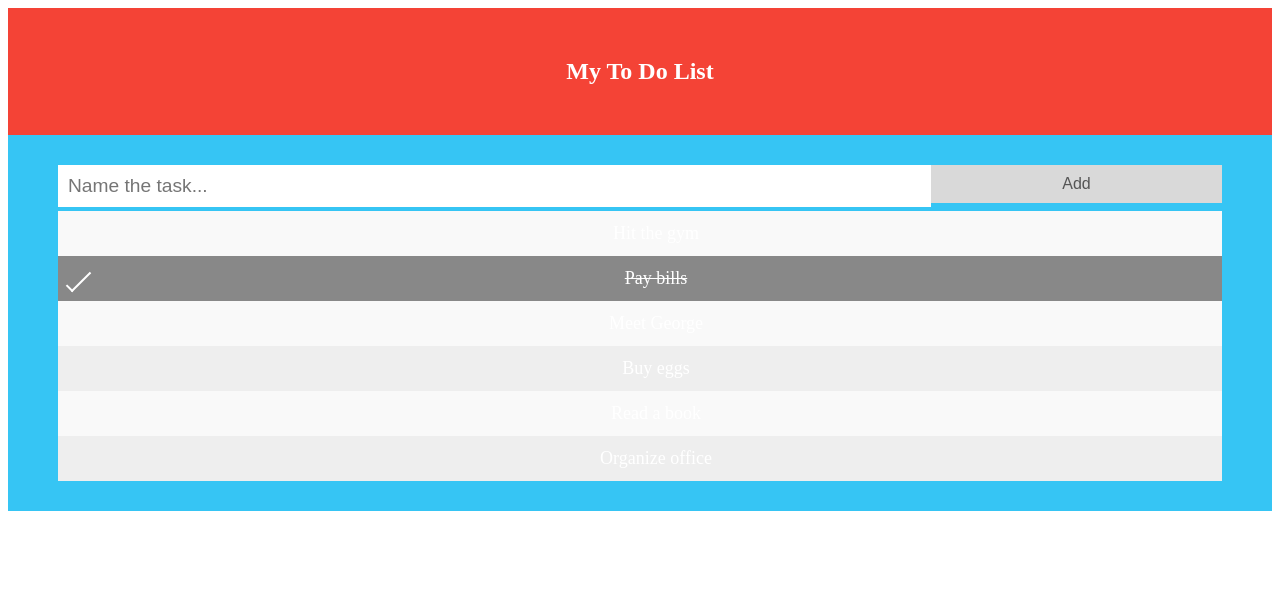
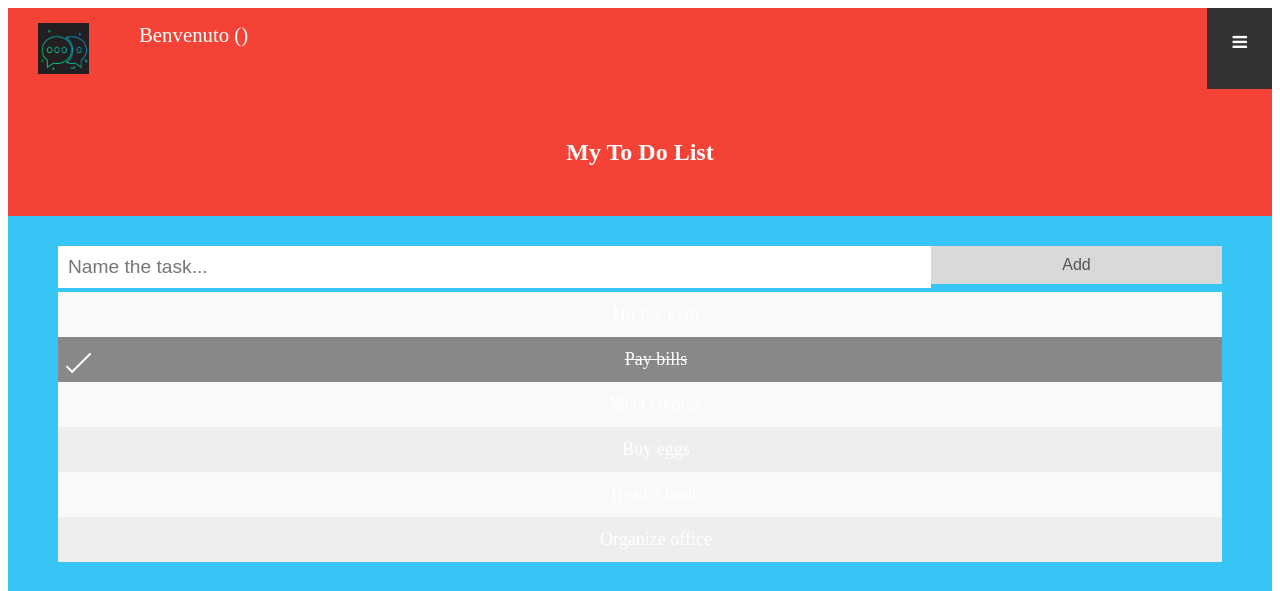
Before and after one commit to johnatandante/todolist, a PHP site: page / in a window 1280 px wide. Shown: the top 591 px of the page. Run offline with PHP 8.4, Linux system fonts and the light colour scheme; the visitor is signed in with stand-in values (Sample User, id 1).

Commit message:
refactored addede menu

```diff
--- a/business/database.php
+++ b/business/database.php
@@ -1,9 +1,9 @@
 <?php
-require_once('model/user.php');
-require_once('utils/session.php');
-require_once('utils/utility.php');
+require_once('./model/user.php');
+require_once('./utils/session.php');
+require_once('./utils/utility.php');
 
-$_SESSION["servername"] = "localhost";
+$_SESSION["servername"] = "127.0.0.1";
 $_SESSION["username"] = "usertodolist";
 $_SESSION["password"] = "BDYtBuyF5QWGT9tY";
 $_SESSION["db"] = "todolist";
--- /dev/null
+++ b/business/login.php
@@ -0,0 +1,14 @@
+<?php
+
+require_once('./model/user.php');
+require_once('./utils/session.php');
+require_once('./business/database.php');
+
+// handling POST variables
+
+if(!isset( $_SESSION['user']) && isset($_POST["username"]) && isset($_POST["password"])){
+    echo "checking user";
+    $_SESSION['user'] = get_user_info($_POST["username"], $_POST["password"]);
+}
+
+?>
--- a/business/task_business.php
+++ b/business/task_business.php
@@ -1,4 +1,4 @@
 <?php
     require_once('../utils/session.php');
-    require_once('database.php');
+    require_once('./database.php');
 ?>
--- a/css/index.css
+++ b/css/index.css
@@ -92,8 +92,8 @@
 
   .userLoggeg {
     color: rgb(255, 255, 255);
-    padding: 25px 45px;
-    font-size: 1.1rem;
+    padding: 10px 25px;
+    font-size: 1.3rem;
   }
 
   /* Style the header */
--- /dev/null
+++ b/css/menu.css
@@ -0,0 +1,56 @@
+/* Style the navigation menu */
+.topnav {
+  overflow: hidden;
+  background-color: #333;
+  position: relative;
+  display: flex;
+}
+
+/* Hide the links inside the navigation menu (except for logo/home) */
+.topnav #myLinks {
+  display: none;
+}
+
+/* Style navigation menu links */
+.topnav a {
+  color: white;
+  padding: 10px 25px 10px 25px;
+  text-decoration: none;
+  font-size: 17px;
+  display: grid;
+}
+
+/* Style the hamburger menu */
+.topnav a.icon {
+    display: flex;
+    padding: 15px 15px 10px 15px;
+    margin: 10px
+
+}
+
+/* Add a grey background color on mouse-over */
+.topnav a:hover {
+  color: #aaa;
+}
+
+/* Style the active link (or home/logo) */
+.active {
+  background-color: #04AA6D;
+  color: white;
+}
+
+/* Style the header */
+.banner {
+  display: flex;
+  background-color: #f44336;
+  padding: 5px 5px 5px 5px;
+  color: white;
+  width: 100%;
+}
+
+img.logo {
+
+  width: 3em;
+  height: 3em;
+
+}
--- a/index.php
+++ b/index.php
@@ -1,6 +1,7 @@
 <?php
 
-require_once('utils/session.php');
+// require_once('./utils/session.php');
+require_once('./business/login.php');
 
 ?>
 <html>
@@ -13,10 +14,10 @@ require_once('utils/session.php');
     <body>
         <?php
         if (!isset($_SESSION["user"])) {
-            require_once('login.php');
+            require_once('./view/login.php');
         }
         if (isset($_SESSION["user"])) {
-            require_once('main.php');
+            require_once('./view/main.php');
         }
         ?>
     </body>
--- /dev/null
+++ b/js/menu.js
@@ -0,0 +1,10 @@
+
+/* Toggle between showing and hiding the navigation menu links when the user clicks on the hamburger menu / bar icon */
+function myFunction() {
+    var x = document.getElementById("myLinks");
+    if (x.style.display === "block") {
+      x.style.display = "none";
+    } else {
+      x.style.display = "block";
+    }
+  }
--- a/main.php
+++ b/view/main.php
@@ -1,7 +1,12 @@
-<?
+<?php
 
-require_once('utils/session.php');
-require_once('business/database.php');
+require_once('./model/user.php');
+require_once('./utils/session.php');
+require_once('./business/database.php');
+
+if (isset($_SESSION['user'])) {
+    require_once('./view/menu.php');
+}
 
 ?>
 <div id="myDIV" class="header">
--- /dev/null
+++ b/view/menu.php
@@ -0,0 +1,38 @@
+<?php
+
+require_once('./model/user.php');
+require_once('./utils/session.php');
+
+$user = $_SESSION['user'];
+
+?>
+<!-- Load an icon library to show a hamburger menu (bars) on small screens -->
+<link rel="stylesheet" href="https://cdnjs.cloudflare.com/ajax/libs/font-awesome/4.7.0/css/font-awesome.min.css">
+<link rel="stylesheet" href="css/menu.css" />
+<script src="js/menu.js" type="text/javascript"></script>
+
+<!-- Top Navigation Menu -->
+<div class="topnav">
+    <div class="banner">
+    <div class="logo">
+        <a href="#home" class="menu"><img class="logo" src="resources/imgs/logo.png" /></a>
+    </div>
+    <?php
+        echo '<div class="userLoggeg"> Benvenuto <span class bold> ' . $user->fullname .
+            '</span> (' . $user->username . ')';
+        echo '</div>';
+    ?>
+    </div>
+
+  <!-- Navigation links (hidden by default) -->
+  <div id="myLinks">
+    <a href="#news">News</a>
+    <a href="#contact">Contact</a>
+    <a href="#about">About</a>
+  </div
+  >
+  <!-- "Hamburger menu" / "Bar icon" to toggle the navigation links -->
+  <a href="javascript:void(0);" class="icon" onclick="myFunction()">
+    <i class="fa fa-bars"></i>
+  </a>
+</div>
```
Also changed, not shown: login.php (deleted, +0 -31 lines), view/login.php (added, +13 -0 lines), resources/imgs/logo.png (added), 1 other file.
